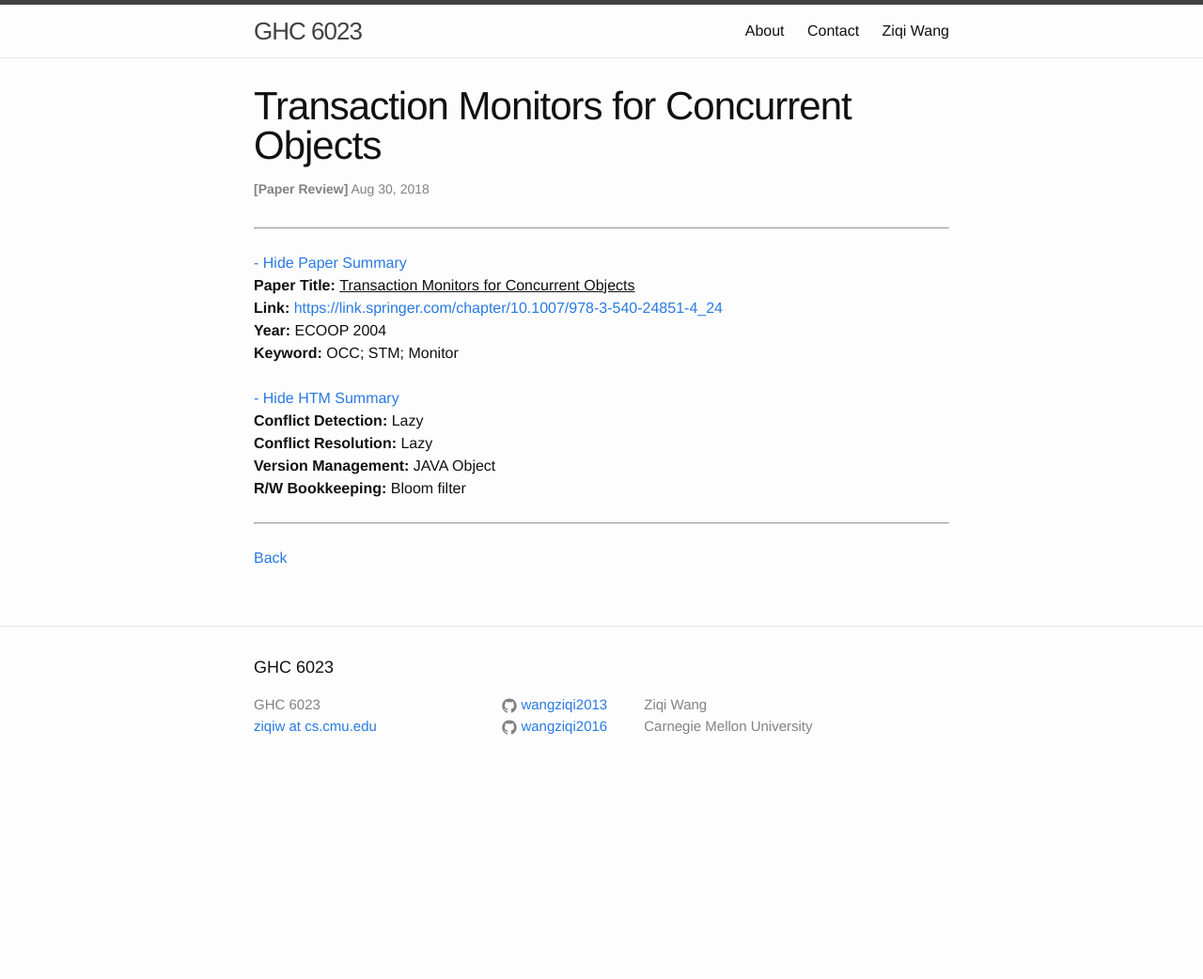
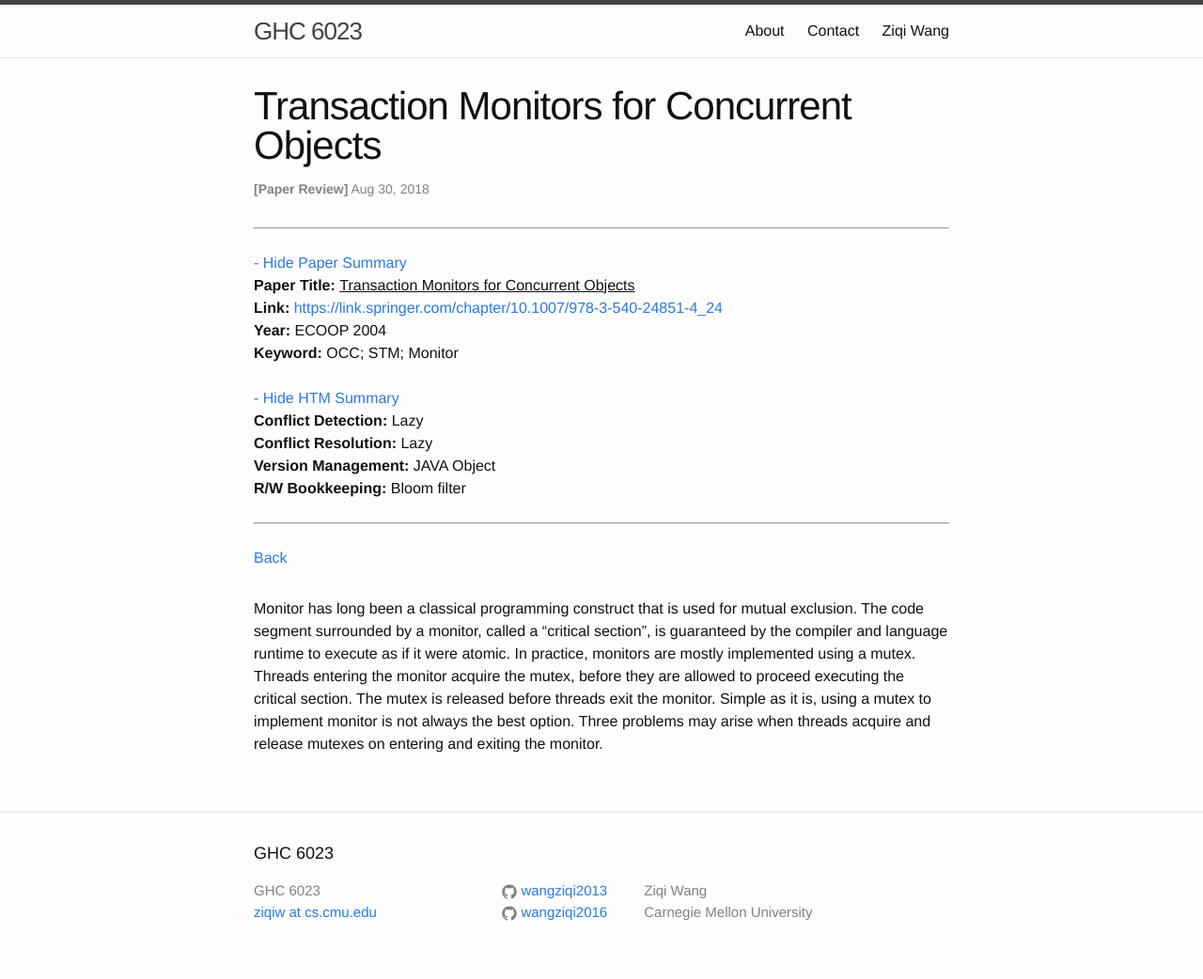
Before and after one commit to wangziqi2013/wangziqi2013.github.io, a Jekyll site: the page built from _posts/2018-08-29-Transaction-Monitors-For-Concurrent-Objects.markdown, in a window 1280 px wide. Shown: the whole page at 94% size. Built offline with Jekyll 4.4.1, drawn with Linux system fonts in a browser that asks for light colours; before the commit the page ends 900 px from its top, so only the background shows below that.

Commit message:
Working on mutex based monitor

```diff
--- a/_posts/2018-08-29-Transaction-Monitors-For-Concurrent-Objects.markdown
+++ b/_posts/2018-08-29-Transaction-Monitors-For-Concurrent-Objects.markdown
@@ -12,3 +12,10 @@ htm_cd: Lazy
 htm_cr: Lazy
 version_mgmt: JAVA Object
 ---
+
+Monitor has long been a classical programming construct that is used for mutual exclusion. The code segment surrounded
+by a monitor, called a "critical section", is guaranteed by the compiler and language runtime to execute as if it were
+atomic. In practice, monitors are mostly implemented using a mutex. Threads entering the monitor acquire the mutex, before
+they are allowed to proceed executing the critical section. The mutex is released before threads exit the monitor.
+Simple as it is, using a mutex to implement monitor is not always the best option. Three problems may arise when
+threads acquire and release mutexes on entering and exiting the monitor.
```
